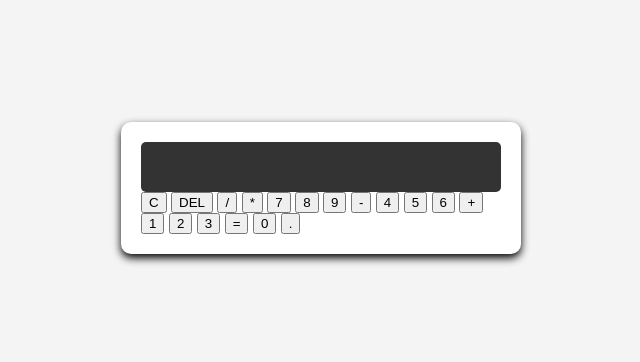
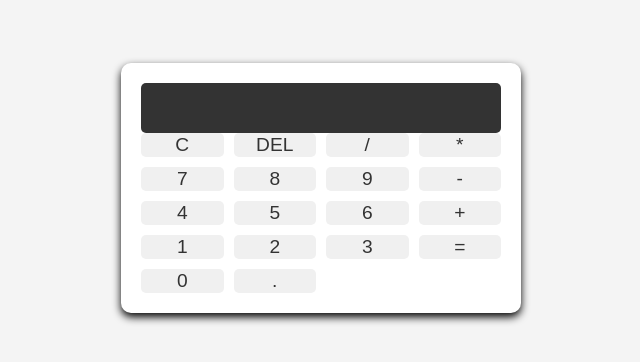
Before and after one commit to Hernan017/ProgramacionWeb, a plain HTML site: page Clase_26092024/index.html in a window 1280 px wide. Shown: the part 212-574 px from the top of the page, without its empty margins (319-959 px from the left). Drawn offline with Linux system fonts and the light colour scheme.

Commit message:
Mas cambios :D

```diff
--- a/Clase_26092024/index.html
+++ b/Clase_26092024/index.html
@@ -1,49 +1,64 @@
-<!--Doctype Indica que el documento utiliza html5-->
+<!-- Doctype indica que el documento utiliza HTML5 -->
 <!DOCTYPE html>
-<!--idenitifica el lenguaje para nuestra pagina web-->
+<!-- Identifica el lenguaje para nuestra página web -->
 <html lang="en">
-    <!-- nos permite colocar metadatos-->
+    <!-- Permite colocar metadatos sobre el documento -->
 <head>
-    <!-- meta sirve para...-->
+    <!-- Meta sirve para definir la codificación de caracteres -->
     <meta charset="UTF-8">
+    <!-- Configura la vista para dispositivos móviles -->
     <meta name="viewport" content="width=device-width, initial-scale=1.0">
-    <!--Nos permite nombrar nuestro proyecto-->
+    <!-- Nos permite nombrar nuestro proyecto en la pestaña del navegador -->
     <title>Calculadora sencilla</title>
 
-    <!--nos permite llamar a un archivo en este caso styles-->
+    <!-- Nos permite llamar a un archivo de estilos CSS -->
     <link rel="stylesheet" href="styles.css">
 </head>
 
 <body>
+    <!-- Contenedor principal de la calculadora -->
     <div class="calculator">
+        <!-- Campo de entrada donde se muestra la operación y el resultado -->
         <input type="text" id="display" class="calculator-screen" value="" disabled>
 
+        <!-- Contenedor de los botones de la calculadora -->
         <div class="calculator-buttons">
+            <!-- Botón para borrar toda la entrada -->
             <button class="button" onclick="clearDisplay()">C</button>
+            <!-- Botón para eliminar el último carácter ingresado -->
             <button class="button" onclick="deleteLast()">DEL</button>
+            <!-- Botón para agregar el operador de división -->
             <button class="button" onclick="appendToDisplay('/')">/</button>
-            <button class="button" onclick="clearDisplay('*')">*</button>
+            <!-- Botón para agregar el operador de multiplicación -->
+            <button class="button" onclick="appendToDisplay('*')">*</button>
 
+            <!-- Botones para los números del 7 al 1 -->
             <button class="button" onclick="appendToDisplay('7')">7</button>
             <button class="button" onclick="appendToDisplay('8')">8</button>
             <button class="button" onclick="appendToDisplay('9')">9</button>
+            <!-- Botón para agregar el operador de resta -->
             <button class="button" onclick="appendToDisplay('-')">-</button>
 
             <button class="button" onclick="appendToDisplay('4')">4</button>
             <button class="button" onclick="appendToDisplay('5')">5</button>
             <button class="button" onclick="appendToDisplay('6')">6</button>
+            <!-- Botón para agregar el operador de suma -->
             <button class="button" onclick="appendToDisplay('+')">+</button>
 
+            <!-- Botones para los números del 1 al 3 -->
             <button class="button" onclick="appendToDisplay('1')">1</button>
             <button class="button" onclick="appendToDisplay('2')">2</button>
             <button class="button" onclick="appendToDisplay('3')">3</button>
+            <!-- Botón para calcular el resultado -->
             <button class="button equal-button" onclick="calculator('')">=</button>
 
+            <!-- Botones para el número 0 y el punto decimal -->
             <button class="button" onclick="appendToDisplay('0')">0</button>
             <button class="button" onclick="appendToDisplay('.')">.</button>
         </div>
     </div>
 
+    <!-- Llama al archivo JavaScript que contiene la lógica de la calculadora -->
     <script src="script.js"></script>
 </body>
 </html>
--- a/Clase_26092024/styles.css
+++ b/Clase_26092024/styles.css
@@ -33,3 +33,19 @@ body{
     border-radius: 5px;
     border-bottom: 20px;
 }
+
+.calculator-buttons{
+    display: grid;
+    grid-template-columns: repeat(4, 1fr);
+    gap: 10px;
+}
+
+.button {
+    padding: 20;
+    font-size: 1.2rem;
+    border: none;
+    border-radius: 5px;
+    background-color: #f0f0f0;
+    color: #333;
+    cursor: pointer;
+}
```
